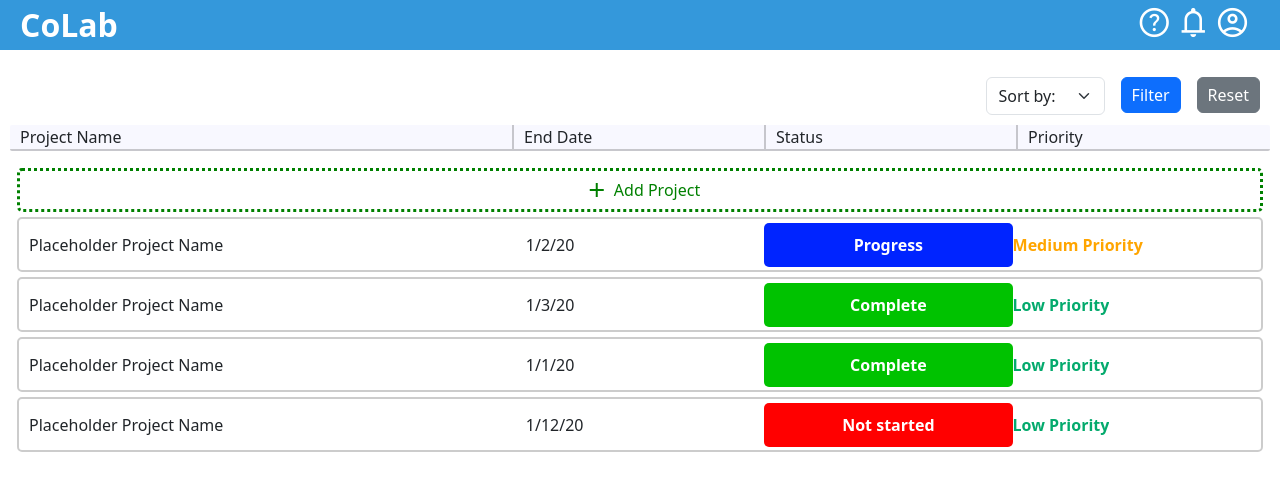
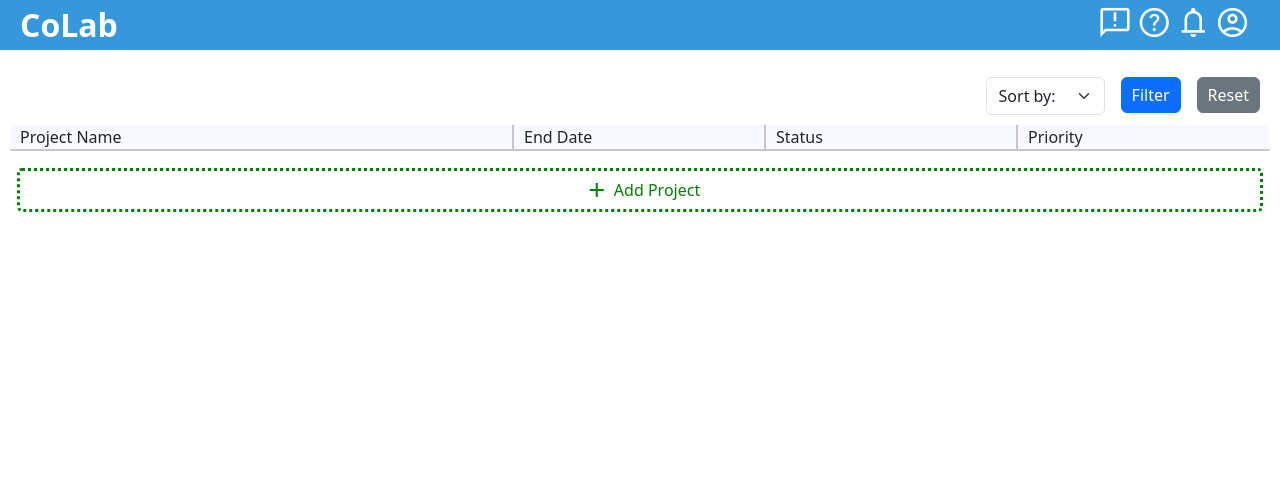
Before and after one commit to aidangg-05/coLaB, a PHP site: page / in a window 1280 px wide. Shown: the top 491 px of the page. Run offline with PHP 8.4, Linux system fonts and the light colour scheme; the visitor is signed in with stand-in values (Sample User, id 1); data that the repository does not hold is empty.

Commit message:
updated main page and addproject page

```diff
--- a/src/addprojectform.php
+++ b/src/addprojectform.php
@@ -14,6 +14,7 @@
 </body>
     <form method="post">
         <h1>Add Your Project Here!</h1>
+        <section>
             <div class="input_box">
                 <span class="input_text">Project Name:</span>
                 <input type="text" class="project_name_input" placeholder="Your project name" name="name">
@@ -57,6 +58,7 @@
 
             </div>
 
+        </section>
 
         <div class="form_buttons">
             <input type="button" value="Back" class="back" onclick="backtomain()">
--- a/src/index.php
+++ b/src/index.php
@@ -21,6 +21,7 @@
     <section class="header">
         <span class="title">CoLab</span>
         <span class="icons">
+            <span class="material-symbols-outlined" style="font-size: 35px" onclick="gocontactus()"> feedback </span>
             <span class="material-symbols-outlined" style="font-size: 35px" onclick="goabout()">help</span>
             <span class="material-symbols-outlined" style="font-size: 35px" onclick="togglePopup()" >notifications</span>
             <span class="material-symbols-outlined" style="font-size: 35px" onclick="goprofile()">account_circle</span>
@@ -95,6 +96,7 @@
                 $formattedDate = $dateObject->format('d-m-Y');
 
                 $project_status = $projects_info['status'];
+
                 $project_priority = $projects_info['priority'];
                 ?>
 
@@ -102,42 +104,10 @@
                     <span class="pname"><?php echo $project_name?></span>
                     <span class="enddate"><?php echo $formattedDate?> </span>
                     <span class="status" id="status1"> <?php echo $project_status?> </span>
-                    <span class="priority" id="highP"> <?php echo $project_priority?> </span>
+                    <span class="priority" id="<?php echo $project_priority?>"> <?php echo $project_priority?> Priority</span>
                 </div>
             <?php }?>
-
-            <div class="Placeholder">
-                <span class="pname">Placeholder Project Name</span>
-                <span class="enddate">1/2/20</span>
-                <span class="status" id="status2">Progress</span>
-                <span class="priority" id="medP">Medium Priority</span>
-
-            </div>
-            <div class="Placeholder">
-                <span class="pname">Placeholder Project Name</span>
-                <span class="enddate">1/3/20</span>
-                <span class="status" id="status3">Complete</span>
-                <span class="priority" id="lowP">Low Priority</span>
-            </div>
-            <div class="Placeholder">
-                <span class="pname">Placeholder Project Name</span>
-                <span class="enddate">1/1/20</span>
-                <span class="status" id="status3">Complete</span>
-                <span class="priority" id="lowP">Low Priority</span>
-            </div>
-            <div class="Placeholder">
-                <span class="pname">Placeholder Project Name</span>
-                <span class="enddate">1/12/20</span>
-                <span class="status" id="status1">Not started</span>
-                <span class="priority" id="lowP">Low Priority</span>
-            </div>
-
         </section>
-
-
-
     </section>
-
-
 </body>
 </html>
--- a/src/styles_mainpage.css
+++ b/src/styles_mainpage.css
@@ -191,15 +191,16 @@ body {
     overflow: hidden;
     text-overflow: ellipsis;
     font-weight: bold;
+    margin-left:10px ;
 
 }
-#highP{
+#High{
     color: red;
 }
-#medP{
+#Medium{
     color: orange;
 }
-#lowP{
+#Low{
     color: #04AA6D;
 }
 .Placeholder #status1{
@@ -209,9 +210,6 @@ body {
     padding:10px;
     text-align: center;
     background-color: #ff0000;
-
-
-
 }
 .Placeholder #status2{
     border-radius: 5px;
```
Lines whose indentation alone changed are shown as unchanged.
